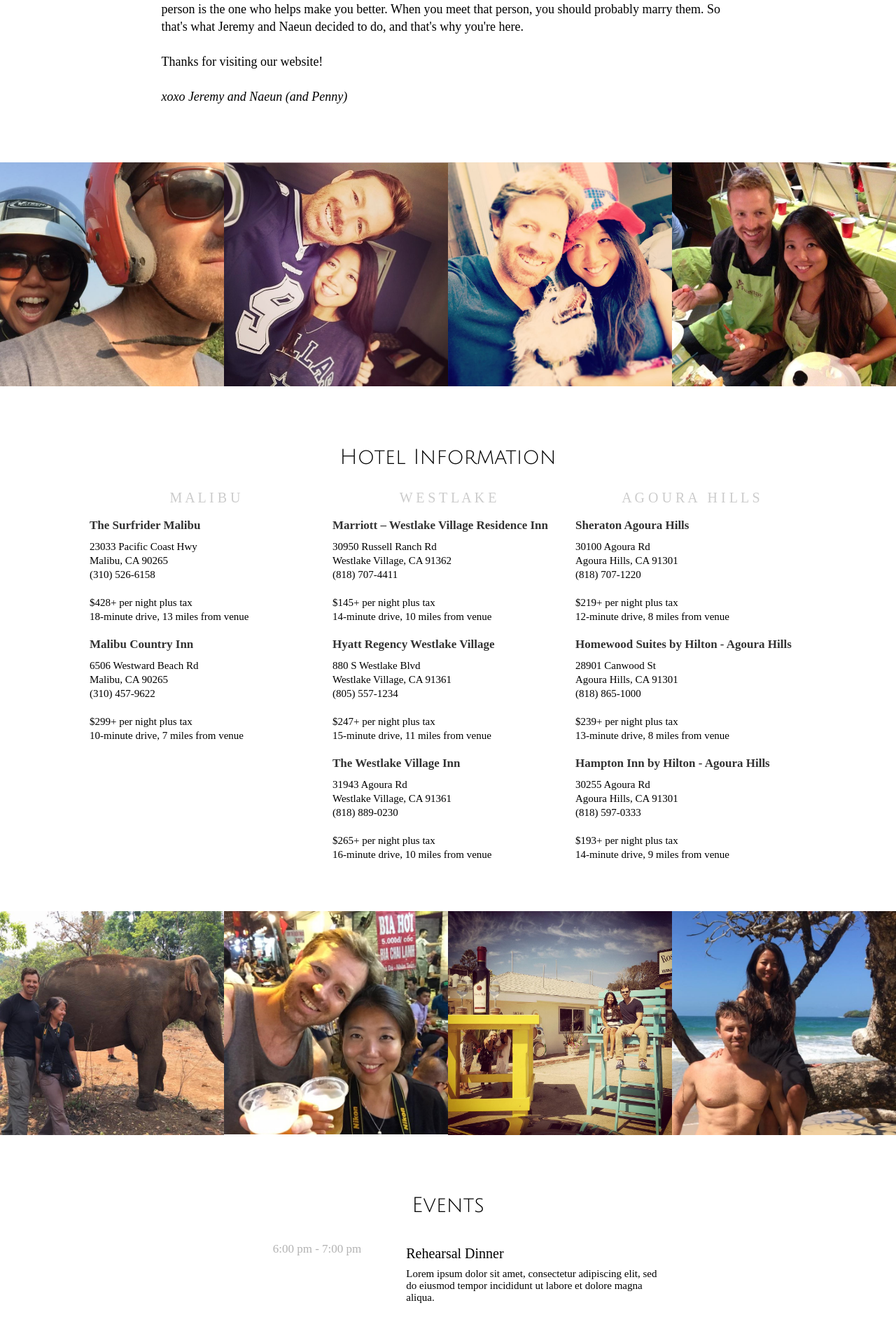
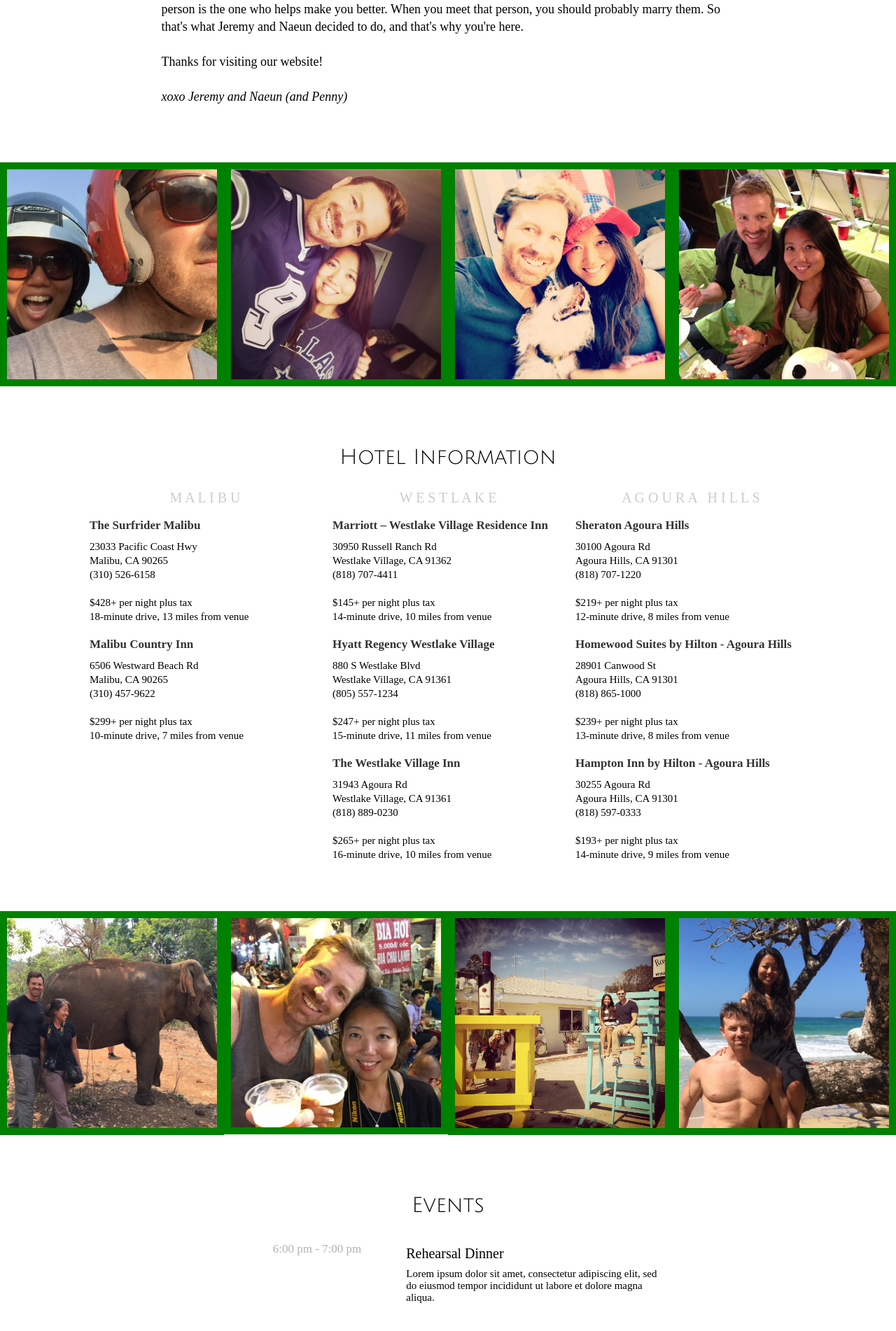
Before and after one commit to rimjieun/wedding-site, a PHP site: page / in a window 1280 px wide. Shown: the part 1135-3037 px from the top of the page at 70% size. Run offline with PHP 8.4, Linux system fonts and the light colour scheme; some libraries are stand-ins or nearby versions; some web fonts are replaced.

Commit message:
updated story

```diff
--- a/assets/css/style.css
+++ b/assets/css/style.css
@@ -283,6 +283,9 @@ section.collage {
 .collage div img {
   width: 100%;
   height: auto;
+  padding: 10px;
+  background: green;
+  overflow: hidden;
 }
 
 /*HOTEL INFORMATION*/
--- a/assets/js/index.js
+++ b/assets/js/index.js
@@ -62,9 +62,9 @@ function loadMobileImages() {
     .append($('<img src="./assets/img/photos/portrait/selected/006.jpg" alt="Naeun & Jeremy" />'));
 }
 
-if ($(window).width() > 400) {
+if ($(window).width() > 600) {
   loadBrowserImages();
-} else if ($(window).width() <= 400) {
+} else if ($(window).width() <= 600) {
   $('div#cycler').css({'padding-top': '0'});
   loadMobileImages();
 }
```
